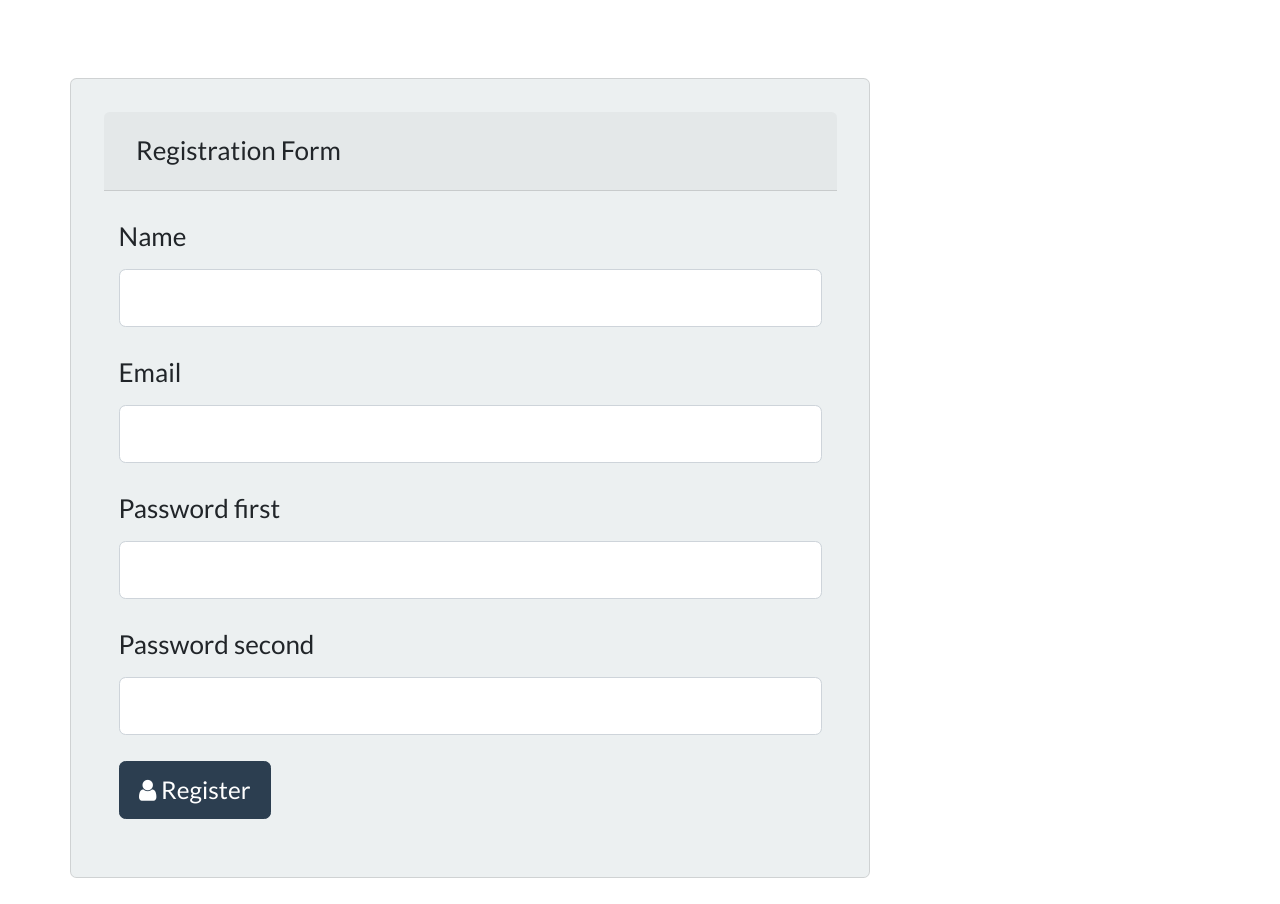
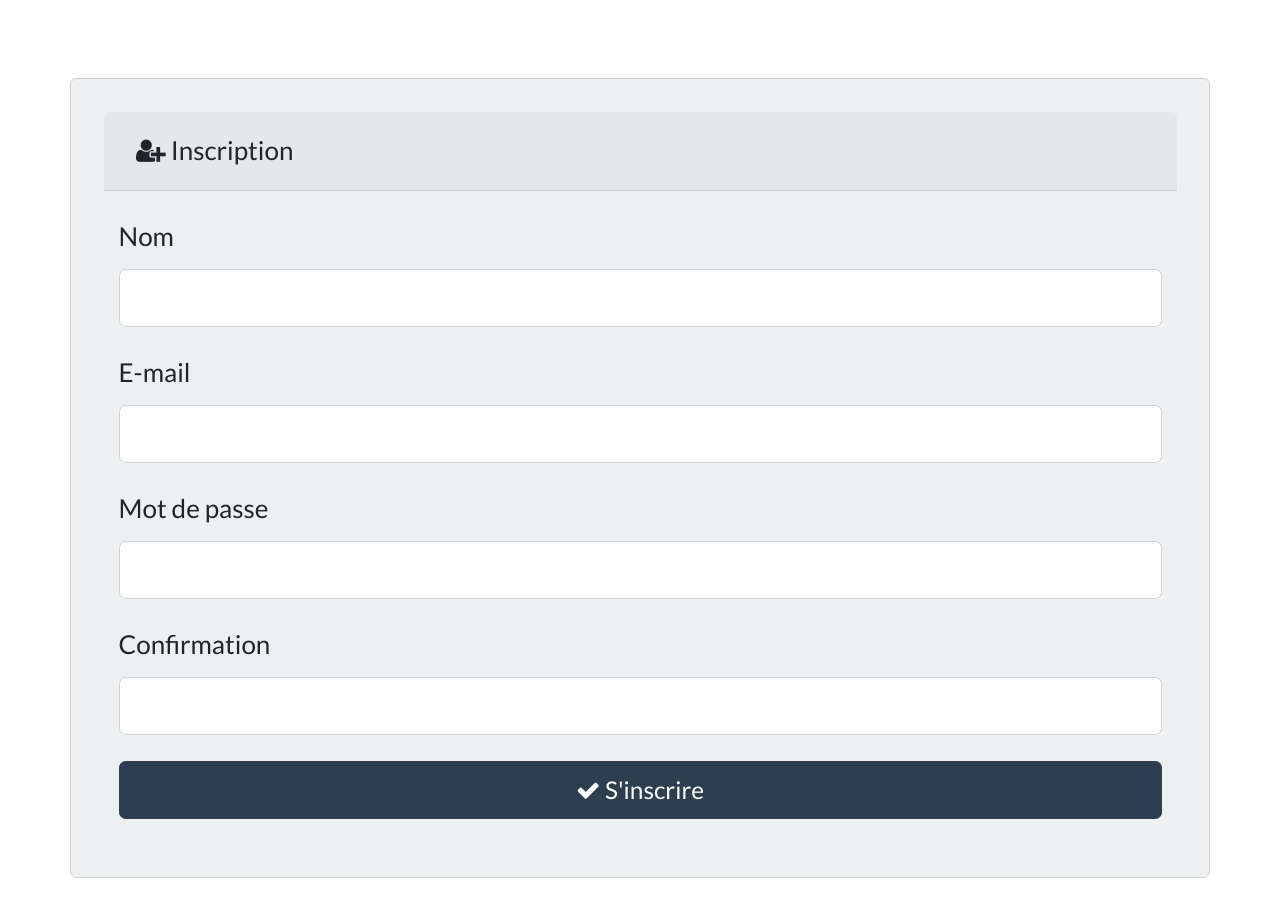
Before and after one commit to bennaneweb44/myspend, a Symfony app: template templates/registration/index.html.twig in a window 1280 px wide. Shown: the part 117-1021 px from the top of the page. Run offline with Twig, Linux system fonts and the light colour scheme; the template is opened without the code that fills it, so the values that code supplies are empty; form fields are guessed from the names that the template uses; some libraries are stand-ins or nearby versions.

Commit message:
Authentification : style css

```diff
--- a/templates/registration/index.html.twig
+++ b/templates/registration/index.html.twig
@@ -1,40 +1,42 @@
 {# templates/registration/index.html.twig #}
 {% extends 'base.html.twig' %}
 {% block body %}
-    <div class="card bg-light mb-3 mt-5" style="width: 800px">
+    <div class="container">
+        <div class="row">
+            <div class="card bg-light mb-3 mt-5" style="width: 100%">
                 <div class="card-body">
-            <div class="card-header mb-3">Registration Form</div>
+                    <div class="card-header mb-3"><i class="fa fa-user-plus"></i> Inscription</div>
                     {{ form_start(form) }}
                     <div class="form_group">
                         <div class="col-md-12 mb-3">
-                    {{ form_row(form.name, {'attr': {'class': 'form-control'}}) }}
+                            {{ form_row(form.name, {'attr': {'class': 'form-control'}, 'label' : 'Nom'}) }}
                         </div>
                     </div>
                     <div class="form_group">
                         <div class="col-md-12 mb-3">
-                    {{ form_row(form.email, {'attr': {'class': 'form-control'}}) }}
+                            {{ form_row(form.email, {'attr': {'class': 'form-control'}, 'label' : 'E-mail'}) }}
                         </div>
                     </div>
                     <div class="form_group">
                         <div class="col-md-12 mb-3">
-                    {{ form_row(form.password.first, {'attr': {'class':
-                    'form-control'}}) }}
+                            {{ form_row(form.password.first, {'attr': {'class': 'form-control'}, 'label' : 'Mot de passe'}) }}
                         </div>
                     </div>
                     <div class="form_group">
                         <div class="col-md-12 mb-3">
-                    {{ form_row(form.password.second, {'attr': {'class':
-                    'form-control'}}) }}
+                            {{ form_row(form.password.second, {'attr': {'class': 'form-control'}, 'label' : 'Confirmation'}) }}
                         </div>
                     </div>
                     <div class="form-group">
-                <div class="col-md-8 col-md-offset-4" style="margin-top:5px;">
-                    <button type="submit" class="btn btn-primary">
-                    <i class="fa fa-btn fa-user"></i> Register
+                        <div class="col-md-12" style="margin-top:5px;">
+                            <button type="submit" class="btn btn-primary" style="width: 100%">
+                                <i class="fa fa-check"></i> S'inscrire
                             </button>
                         </div>
                     </div>
                     {{ form_end(form) }}
                 </div>
             </div>
+        </div>
+    </div>
 {% endblock %}
--- a/templates/security/login.html.twig
+++ b/templates/security/login.html.twig
@@ -60,8 +60,8 @@
                     />
                 <div class="form-group">
                     <div class="col-md-12">
-                        <button type="submit" class="btn btn-primary">
-                        <i class="fa fa-btn fa-sign-in"></i> Se connecter
+                        <button type="submit" class="btn btn-primary" style="width: 100%">
+                            <i class="fa fa-btn fa-sign-in"></i> Se connecter
                         </button>
                     </div>
                 </div>
```
Lines whose indentation alone changed are shown as unchanged.
